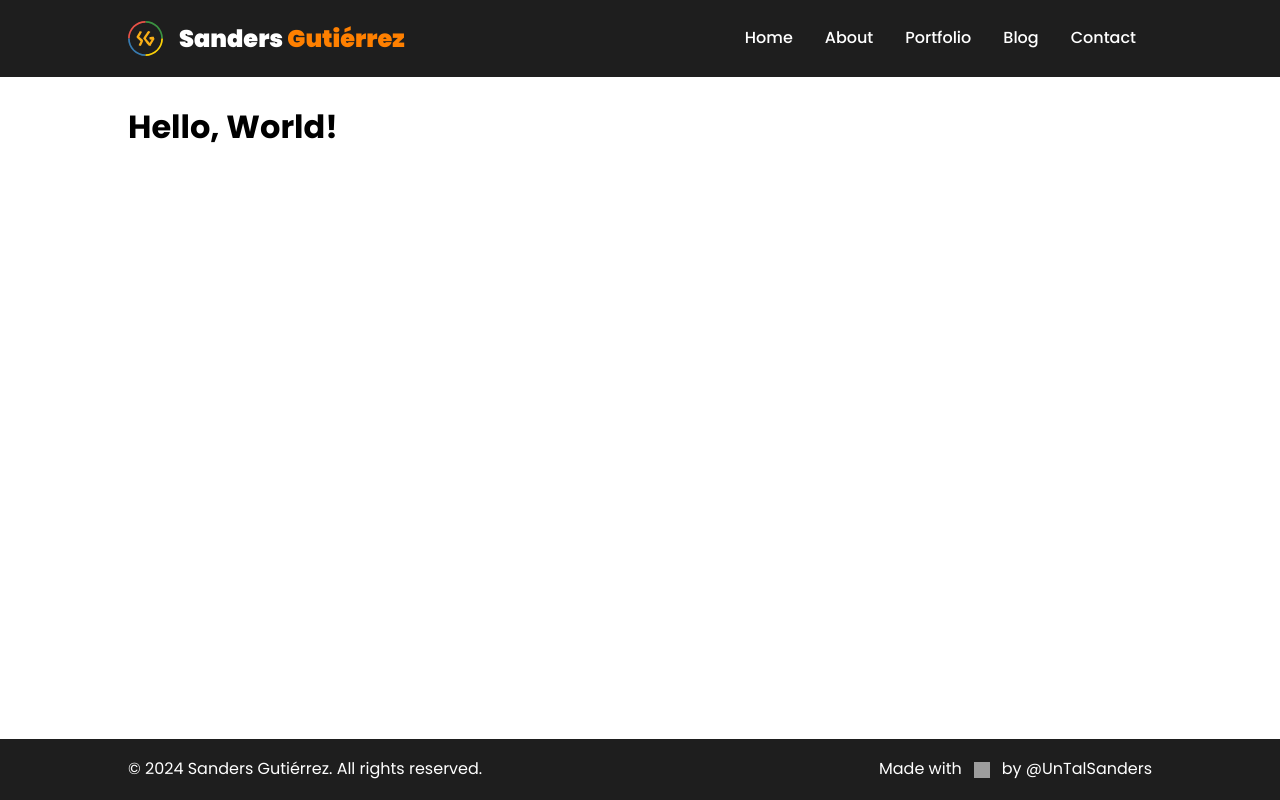
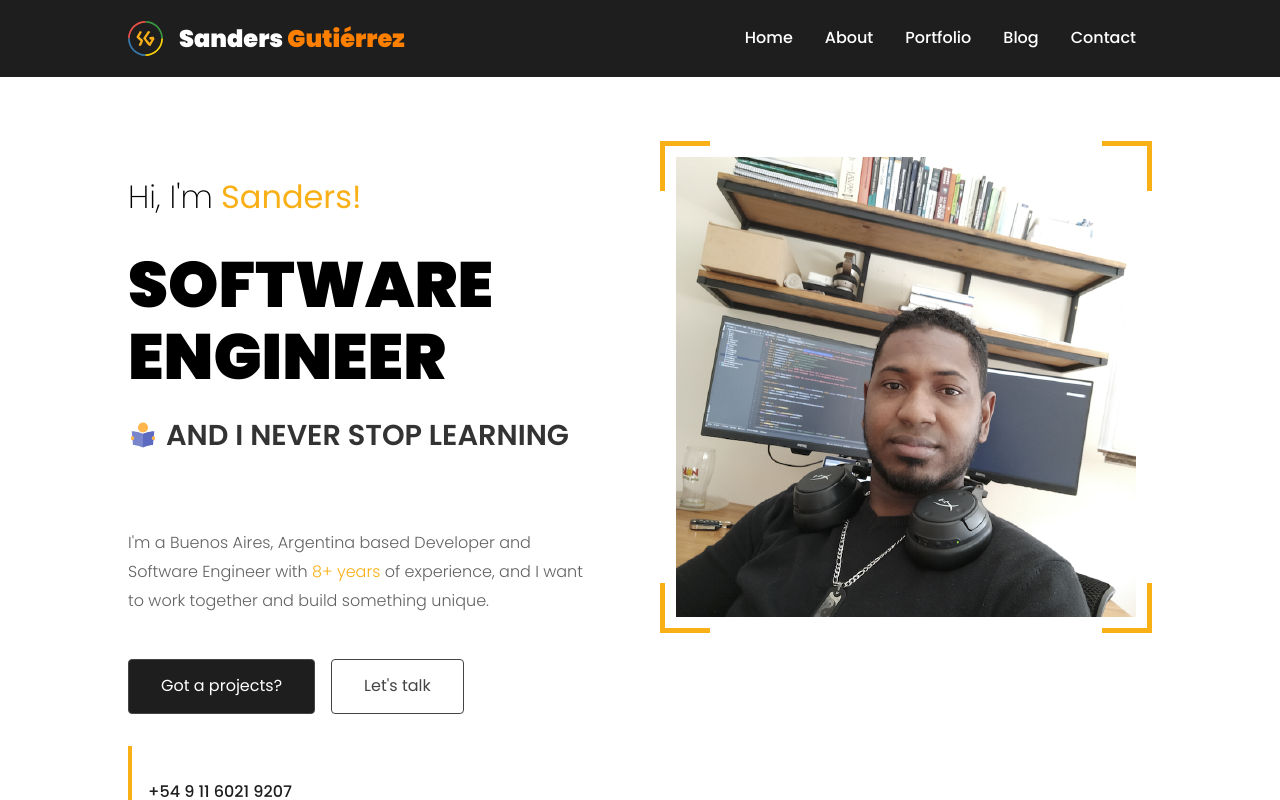
Before and after one commit to untalsanders/untalsanders.github.io, a Next.js app: page / in a window 1280 px wide. Shown: the top 800 px of the page. Built offline with nearby package versions, Linux system fonts and the light colour scheme; grey boxes are pictures that could not be loaded.

Commit message:
chore: landing is ok
Signed-off-by: Sanders Gutiérrez <ing.sanders@gmail.com>

```diff
--- a/src/app/page.tsx
+++ b/src/app/page.tsx
@@ -1,7 +1,69 @@
-export default function Page() {
+import styles from '@/assets/css/Home.module.css'
+import Link from 'next/link'
+
+export default function HomePage() {
     return (
-        <div className="container">
-            <h1>Hello, World!</h1>
+        <div className={styles.Hero}>
+            <div className={`${styles.Hero__Content} container`}>
+                <picture className={styles.Hero__Content__Left}>
+                    <img src="/images/avatar.png" alt="" />
+                </picture>
+                <div className={styles.Hero__Content__Right}>
+                    <section className={styles.Hero__Content__Right_title}>
+                        <h3>
+                            Hi, I'm <span>Sanders!</span>
+                        </h3>
+                        <h3>
+                            <span>SOFTWARE</span>
+                            <span>ENGINEER</span>
+                        </h3>
+                        <h3>
+                            <svg
+                                stroke="currentColor"
+                                fill="currentColor"
+                                strokeWidth="0"
+                                version="1"
+                                viewBox="0 0 48 48"
+                                enableBackground="new 0 0 48 48"
+                                height={30}
+                                width={30}
+                                xmlns="http://www.w3.org/2000/svg">
+                                <path fill="#5C6BC0" d="M40,40c-6.9,0-16,4-16,4V22c0,0,9-4,18-4L40,40z"></path>
+                                <path fill="#7986CB" d="M8,40c6.9,0,16,4,16,4V22c0,0-9-4-18-4L8,40z"></path>
+                                <g fill="#FFB74D">
+                                    <circle cx="24" cy="12" r="8"></circle>
+                                    <path d="M41,32h1c0.6,0,1-0.4,1-1v-4c0-0.6-0.4-1-1-1h-1c-1.7,0-3,1.3-3,3v0C38,30.7,39.3,32,41,32z"></path>
+                                    <path d="M7,26H6c-0.6,0-1,0.4-1,1v4c0,0.6,0.4,1,1,1h1c1.7,0,3-1.3,3-3v0C10,27.3,8.7,26,7,26z"></path>
+                                </g>
+                            </svg>
+                            AND I NEVER STOP LEARNING
+                        </h3>
+                    </section>
+                    <section className={styles.Hero__Content__Right_subtitle}>
+                        <p>
+                            I'm a Buenos Aires, Argentina based Developer and Software Engineer with{' '}
+                            <span>8+ years</span> of experience, and I want to work together and build something unique.
+                        </p>
+                    </section>
+                    <section className={styles.Hero__Content__Right_buttons}>
+                        <Link href={`portfolio`}>Got a projects?</Link>
+                        <Link href={`contact`}>Let's talk</Link>
+                    </section>
+                    <section className={styles.Hero__Content__Right_info}>
+                        <ul>
+                            <li>
+                                <a href="tel:+54 9 11 6021 9207">+54 9 11 6021 9207</a>
+                            </li>
+                            <li>
+                                <a href="mailto:ing.sanders@gmail.com">info@untalsanders.dev</a>
+                            </li>
+                            <li>
+                                <a href="#">Buenos Aires, Argentina</a>
+                            </li>
+                        </ul>
+                    </section>
+                </div>
+            </div>
         </div>
     )
 }
--- a/src/assets/css/Home.module.css
+++ b/src/assets/css/Home.module.css
@@ -11,7 +11,7 @@
 }
 
 .Hero__Content__Left {
-    img {
+    & img {
         --b: 0.3125rem; /* border thickness */
         --c: #0000 25%, #f9af16 0; /* define the color here */
         padding: 1rem;
@@ -37,12 +37,12 @@
 }
 
 .Hero__Content__Right_title {
-    > *:nth-child(even) {
+    & > *:nth-child(even) {
         margin-top: 0.5rem;
         margin-bottom: 0.5rem;
     }
 
-    h3 {
+    & h3 {
         display: flex;
         flex-wrap: wrap;
         align-items: center;
@@ -50,23 +50,23 @@
         line-height: 1.5;
     }
 
-    h3:nth-child(1) {
+    & h3:nth-child(1) {
         font-size: clamp(1.5rem, 2rem, 5vw);
         font-weight: 200;
 
-        span {
+        & span {
             color: #f9af16;
             font-weight: normal;
         }
     }
 
-    h3:nth-child(2) {
+    & h3:nth-child(2) {
         font-size: clamp(2rem, 4rem, 5vw);
         font-weight: 900;
         line-height: 1;
     }
 
-    h3:nth-child(3) {
+    & h3:nth-child(3) {
         font-size: clamp(1rem, 1.8rem, 3vw);
         font-weight: 600;
         color: #141414dd;
@@ -78,7 +78,7 @@
     font-weight: 300;
     color: #141414aa;
 
-    span {
+    & span {
         color: #f9af16;
     }
 }
@@ -92,7 +92,7 @@
         flex-direction: row;
     }
 
-    a {
+    & a {
         background-color: #1e1e1e;
         border: 1px solid #444;
         border-radius: 0.25rem;
@@ -102,7 +102,7 @@
         padding: 0.75rem 2rem;
     }
 
-    a:nth-child(2) {
+    & a:nth-child(2) {
         background-color: transparent;
         color: #444;
     }
@@ -112,12 +112,12 @@
     border-left: 4px solid #f9af16;
     padding: 1rem;
 
-    ul {
+    & ul {
         display: flex;
         flex-direction: column;
         gap: 0.5rem;
 
-        li a {
+        & li a {
             color: #1e1e1e;
         }
     }
```
Also changed, not shown: src/app/home.page.jsx (deleted, +0 -69 lines).
